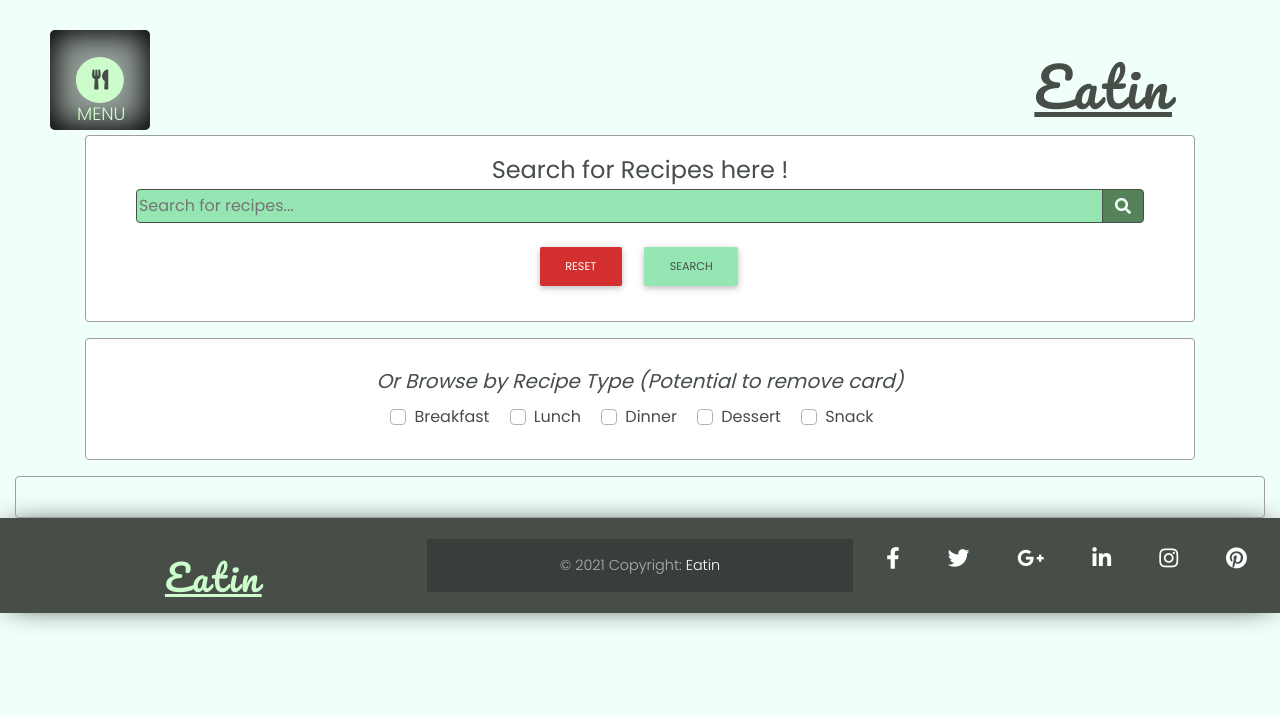
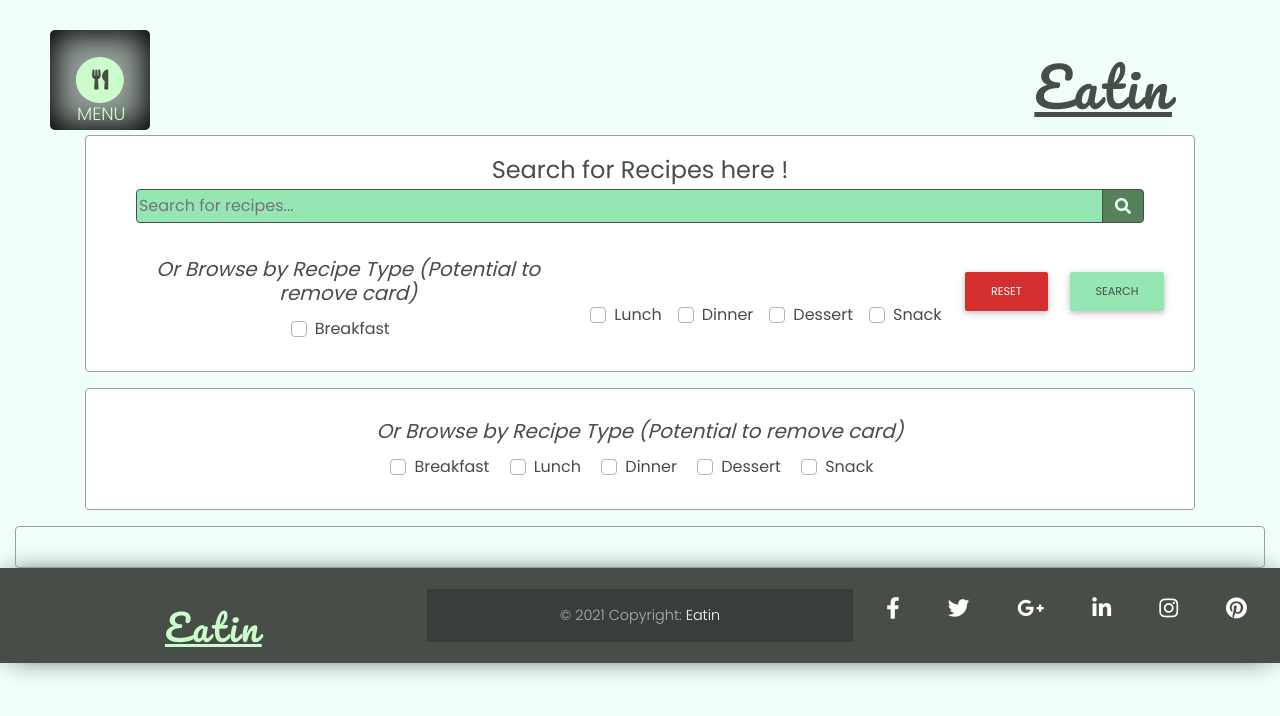
Before and after one commit to TezBaydu/Milestone-Project-3-Cooking, a Flask app: page /search in a window 1280 px wide. Shown: the top 716 px of the page. Run offline with Flask 2, Linux system fonts and the light colour scheme; data that the repository does not hold is empty; some libraries are stand-ins or nearby versions.

Commit message:
search function with recipe_type

```diff
--- a/app.py
+++ b/app.py
@@ -78,6 +78,27 @@ def search():
     query = request.form.get("query")
     recipes = list(mongo.db.recipes.find(
         {"$text": {"$search": query}}))
+    recipe_category_selected = request.form.get("recipe_category_selected")
+    if recipe_category_selected == "breakfast":
+        recipes = list(mongo.db.recipes.find(
+            {"$text": {"$search": query}, "breakfast": "on"}
+        ))
+    if recipe_category_selected == "breakfast":
+        recipes = list(mongo.db.recipes.find(
+            {"$text": {"$search": query}, "lunch": "on"}
+        ))
+    if recipe_category_selected == "breakfast":
+        recipes = list(mongo.db.recipes.find(
+            {"$text": {"$search": query}, "dinner": "on"}
+        ))
+    if recipe_category_selected == "breakfast":
+        recipes = list(mongo.db.recipes.find(
+            {"$text": {"$search": query}, "dessert": "on"}
+        ))
+    if recipe_category_selected == "breakfast":
+        recipes = list(mongo.db.recipes.find(
+            {"$text": {"$search": query}, "snack": "on"}
+        ))
     return render_template("browse.html", recipes=recipes)
 
 
--- a/templates/browse.html
+++ b/templates/browse.html
@@ -17,13 +17,42 @@
           <div class="col search-section">
             <form class="form-inline mr-auto justify-content-center" action="{{ url_for('search') }}" method="post">
               <div class="input-group md-form form-sm form-2 pl-0">
-                <input class="py-1 search-border validate" type="text" name="query" id="query" minlength="5" maxlength="15"
-                  placeholder="Search for recipes..." pattern="^[a-zA-Z0-9]{5,15}$" aria-label="Search" spellcheck="true">
+                <input class="py-1 search-border validate" type="text" name="query" id="query" minlength="2" maxlength="15"
+                  placeholder="Search for recipes..." pattern="^[a-zA-Z0-9]{2,15}$" aria-label="Search" spellcheck="true">
                 <div class="input-group-append">
                   <span class="input-group-text" id="basic-text1"><i class="fas fa-search text-grey"
                       aria-hidden="true"></i></span>
                 </div>
               </div>
+              <div class="col card-panel browse-recipe">
+                <h5 class="recipe-header"><em>Or Browse by Recipe Type (Potential to remove card)</em></h5>
+                <!-- Breakfast checkbox -->
+                <div class="custom-control custom-checkbox custom-control-inline">
+                  <input type="checkbox" class="custom-control-input" id="recipe_type1" name="recipe_category_selected" value="breakfast">
+                  <label class="custom-control-label" for="recipe_type1">Breakfast</label>
+                </div>
+              </div>
+              <!-- Lunch checkbox -->
+            <div class="custom-control custom-checkbox custom-control-inline">
+              <input type="checkbox" class="custom-control-input" id="recipe_type2" name="recipe_category_selected" value="lunch">
+              <label class="custom-control-label" for="recipe_type2">Lunch</label>
+            </div>
+
+            <!-- Dinner checkbox -->
+            <div class="custom-control custom-checkbox custom-control-inline">
+              <input type="checkbox" class="custom-control-input" id="recipe_type3" name="recipe_category_selected" value="dinner">
+              <label class="custom-control-label" for="recipe_type3">Dinner</label>
+            </div>
+            <!-- Dessert checkbox -->
+            <div class="custom-control custom-checkbox custom-control-inline">
+              <input type="checkbox" class="custom-control-input" id="recipe_type4" name="recipe_category_selected" value="dessert">
+              <label class="custom-control-label" for="recipe_type4">Dessert</label>
+            </div>
+            <!-- Snack checkbox -->
+            <div class="custom-control custom-checkbox custom-control-inline">
+              <input type="checkbox" class="custom-control-input" id="recipe_type5" name="recipe_category_selected" value="snack">
+              <label class="custom-control-label" for="recipe_type5">Snack</label>
+            </div>
               <div class="row center-align">
                 <div class="col browse-button">
                   <a href="{{ url_for('browse') }}" class="red btn btn-red btn-rounded btn-md my-0 ml-sm-2">Reset</a>
--- a/templates/edit_profile.html
+++ b/templates/edit_profile.html
@@ -29,7 +29,7 @@
                     <i class="fas fa-envelope prefix"></i>
                     <label for="email" data-error="wrong" data-success="right">Email </label>
                     <input type="email" id="email" name="email" class="form-control"
-                        minlength="5" required validate value="{{ member.email }}"/>
+                        minlength="5" readonly validate value="{{ member.email }}"/>
                 </div>
             </div>
             <!-- password  -->
```
